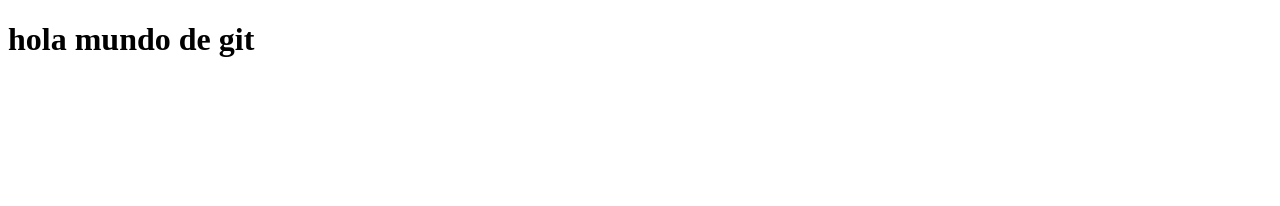
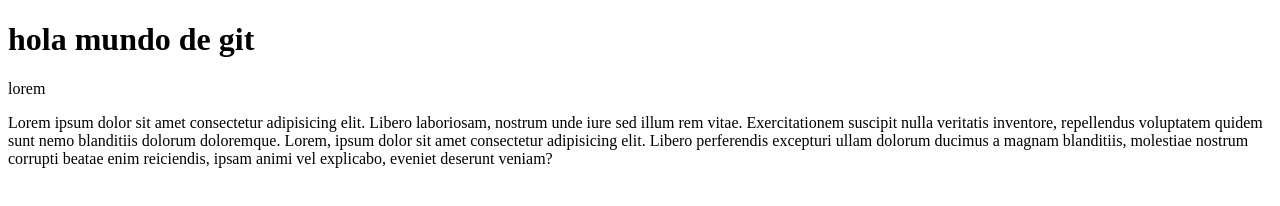
Before and after one commit to PhoenixCho/fj2020-desarrollo-web-1-practicas, a plain HTML site: page index.html in a window 1280 px wide. Drawn offline with Linux system fonts and the light colour scheme.

Commit message:
Agregar estructura HTML prinsipal
En el archivo prinipal del sitio se agrega la estructura principal para hacer una de los sectores CSS definido previamente

```diff
--- a/index.html
+++ b/index.html
@@ -9,6 +9,11 @@
 </head>
 <body>
     <h1>hola mundo de git<h1></h1>
+    <main id="principal">
+        <p class="negrita">lorem</p>
+        Lorem ipsum dolor sit amet consectetur adipisicing elit. Libero laboriosam, nostrum unde iure sed illum rem vitae. Exercitationem suscipit nulla veritatis inventore, repellendus voluptatem quidem sunt nemo blanditiis dolorum doloremque.
+        Lorem, ipsum dolor sit amet consectetur adipisicing elit. Libero perferendis excepturi ullam dolorum ducimus a magnam blanditiis, molestiae nostrum corrupti beatae enim reiciendis, ipsam animi vel explicabo, eveniet deserunt veniam?
+    </main>
     <script src=js/app.js></script>
 </body>
 </html>
```
